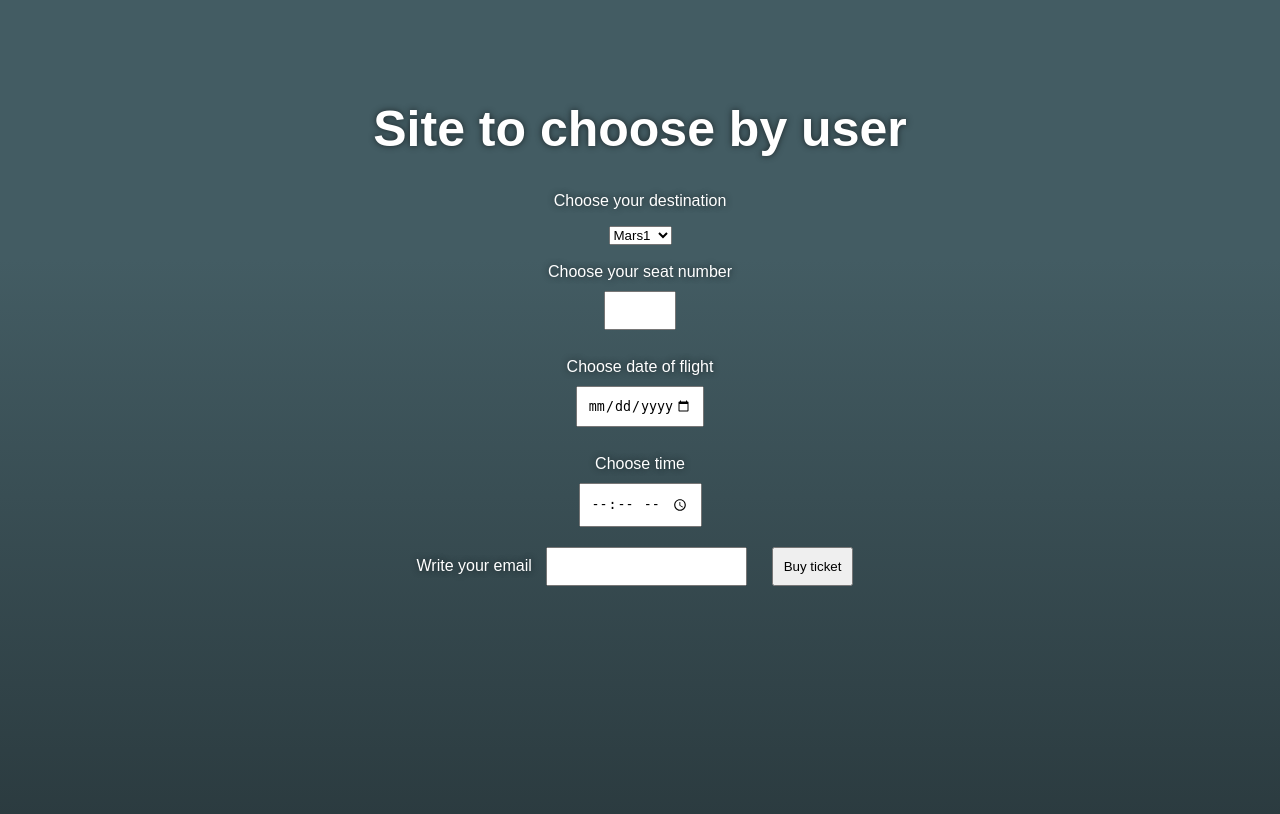
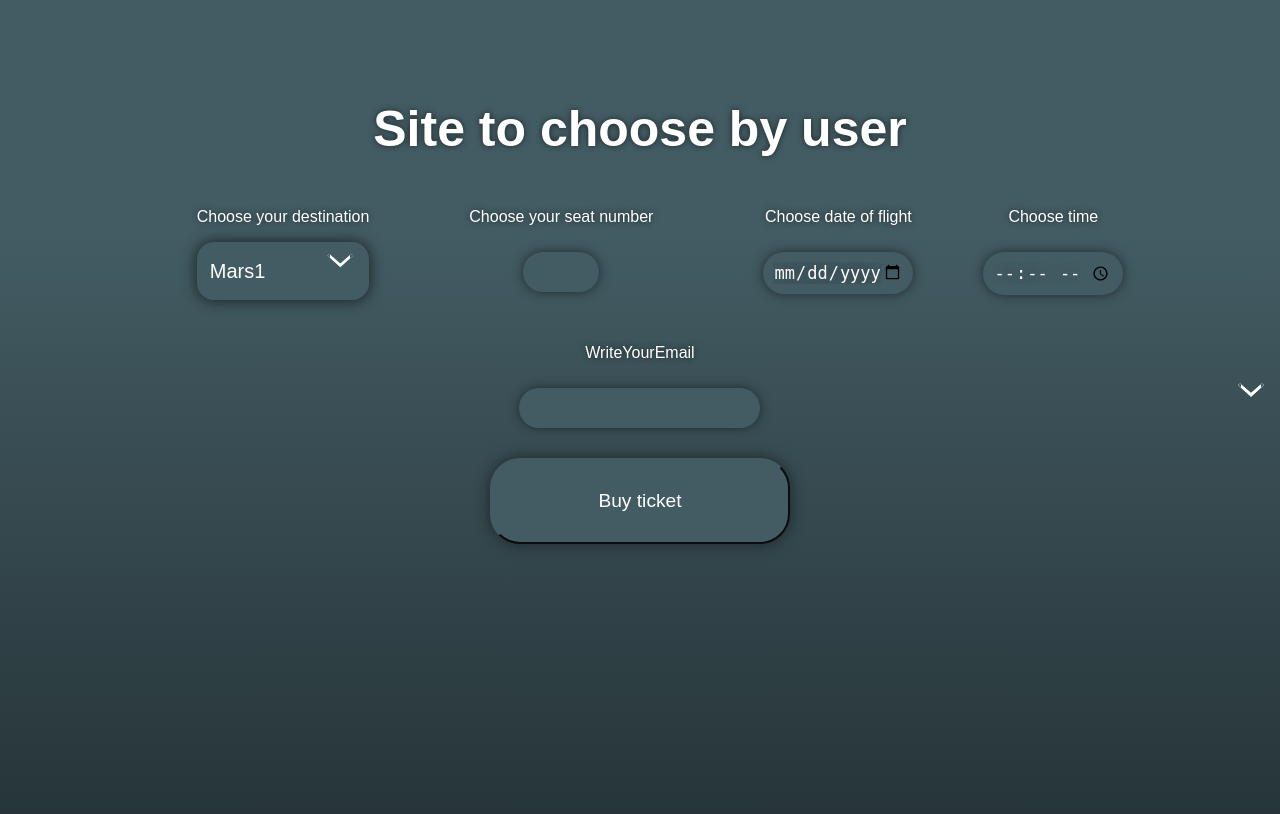
Before and after one commit to AleksanderCichon/BHL2024, a Flask app: page /choose-user in a window 1280 px wide. Shown: the top 814 px of the page. Run offline with Flask 3, Linux system fonts and the light colour scheme.

Commit message:
changed choose_user css

```diff
--- a/static/style.css
+++ b/static/style.css
@@ -21,12 +21,9 @@ input {
     max-width: fit-content;
 }
 #zodiac{
-    float:left;
     margin-bottom: 30px;
 }
-#form{
-    float:left;
-}
+
 .button {
     -webkit-box-shadow: 0px 0px 15px 0px #1C2629;
     -moz-box-shadow: 0px 0px 15px 0px #1C2629;
@@ -114,10 +111,62 @@ h1{
 	border: 3px solid rgba(67, 92, 99, 1);
 	top: 50%;
 	right: 16px;
-	transform: translate(0, 100%);
+	transform: translate(0, -100%);
 	width: 20px;
 	height: 14px;
 	background-color: #FFFFFF;
     clip-path: polygon(8% 17%, 0% 25%, 50% 84%, 100% 25%, 92% 17%, 50% 65%);
     transition-duration: 0s;
 }
+
+.side{
+    float:left;
+    margin: 0px 50px;
+    margin-bottom: 20px;
+}
+
+.end_side{
+    float:right;
+}
+
+
+.input {
+    padding: 10px;
+    font-size: 17px;
+    border-width: 0px;
+    background-color: rgba(67, 92, 99, 1);
+    -webkit-box-shadow: 0px 0px 15px 0px #1C2629;
+    -moz-box-shadow: 0px 0px 15px 0px #1C2629;
+    box-shadow: 0px 0px 15px 0px #1C2629;
+    border-color: rgba(67, 92, 99, 1);
+    color: #ffffff;
+    border-style: solid;
+    border-radius: 22px;
+    box-shadow: 0px 0px 11px rgba(26,36,39,.86);
+    text-shadow: 0px 0px 15px rgba(26,36,39,.87);
+    margin-bottom: 30px;
+}
+.input:focus {
+    -webkit-box-shadow: 0px 0px 42px 6px #1682A6;
+    -moz-box-shadow: 0px 0px 42px 6px #1682A6;
+    box-shadow: 0px 0px 42px 6px #1682A6;
+    background-color: #1682A6;
+    border-color: #1682A6;
+    outline:none;
+}
+
+.input::after{
+    content: "";
+	position: absolute;
+	pointer-events: none;
+    background-color: rgba(67, 92, 99, 1);
+	border: 3px solid rgba(67, 92, 99, 1);
+	top: 50%;
+	right: 16px;
+	transform: translate(0, -100%);
+	width: 20px;
+	height: 14px;
+	background-color: #FFFFFF;
+    clip-path: polygon(8% 17%, 0% 25%, 50% 84%, 100% 25%, 92% 17%, 50% 65%);
+    transition-duration: 0s;
+}
--- a/templates/choose_user.html
+++ b/templates/choose_user.html
@@ -8,9 +8,11 @@
 </head>
 <body>
     <h1>Site to choose by user</h1>
+    <div id="container">
+        <form action="" method="post">
+            <div class="side">
                 <p>Choose your destination</p>
-
-    <form action="" method="post">
+                <div class="custom-select">
                     <!-- In the end should get destinations from database -->
                     <select name="select-destination" id="select-destination" required>
                         <option value="Mars1">Mars1</option>
@@ -20,34 +22,35 @@
                         <option value="Mars5">Mars5</option>
                         <option value="Moon1">Moon1</option>
                     </select>
+                </div>
+            </div>
+            <div class="side">
+                <!-- Choose seat, in the end, there should be a seat map -->
+                <p>Choose your seat number</p>
+                <input class="input" type="number" min="1" max="30" required>
+            </div>
+            <div class="side">
+                <!-- Choose date -->
+                <p>Choose date of flight</p>
+                <input class="input" type="date" id="choose-date" min="2024-12-07" max="2026-12-07" required>
+            </div>
+            <div class="end_side">
+                <!-- Choose time -->
+                <p>Choose time</p>
+                <input class="input" type="time" id="choose-time" required>
+            </div>
 
-        <br> <br><!--new line -->
-        <!-- Choose seat, in the end, there should be a seat map -->
-        <label for="">Choose your seat number</label>
+            <div id="container">
+                <div class="email">
+                    <!-- Choose your email -->
                      <br>
-        <input type="number" min="1" max="30" required>
-
-        <br> <br><!--new line -->
-        <!-- Choose date -->
-        <label for="choose-time">Choose date of flight</label>
-        <br>
-        <input type="date" id="choose-date" min="2024-12-07" max="2026-12-07" required>
-
-        <br><br> <!--new line -->
-        <!-- Choose time -->
-        <label for="choose-time" >Choose time</label>
-        <br>
-        <input type="time" id="choose-time" required>
-
-
-        <br>
-        <!-- Choose your email -->
-        <label for="email">Write your email</label>
-        <input type="email">
-
-        <input type="submit" value="Buy ticket">
-
+                    <p>WriteYourEmail</p>
+                    <input class="input" type="email">
+                </div>
+                <input class="button" type="submit" value="Buy ticket">
+            </div>
 
         </form>
+    </div>
 </body>
 </html>
```
Lines whose indentation alone changed are shown as unchanged.
